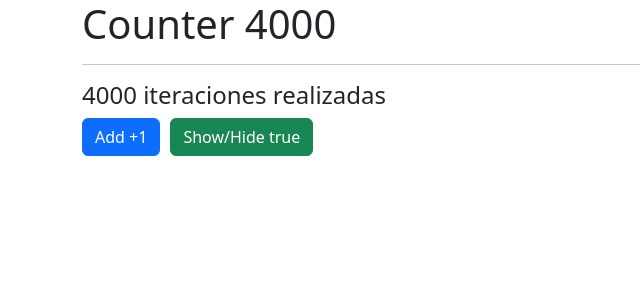
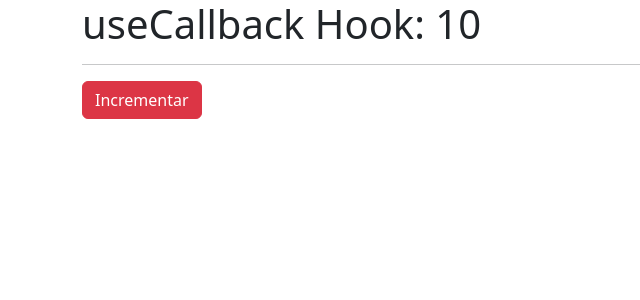
Before and after one commit to jonathanvargas2016/React-2022, a React (Vite) app in the folder 07-HooksApp/: page / in a window 1280 px wide. Shown: the top 300 px of the page, without its empty margins (0-640 px from the left). Built offline with nearby package versions, Linux system fonts and the light colour scheme.

Commit message:
Hook useCallback

```diff
--- /dev/null
+++ b/07-HooksApp/src/06-memos/CallbackHook.jsx
@@ -0,0 +1,31 @@
+import { useState,useCallback, useEffect } from 'react'
+import { ShowIncrement } from './ShowIncrement'
+
+export const CallbackHook = () => {
+    const [counter, setCounter] = useState(10)
+
+    const incrementFather = useCallback(
+        () => {
+            setCounter(value => (value + 1))
+        },
+        [],
+    )
+
+// se llama cada que cambia la funcion
+    useEffect(() => {
+      // incrementFather()
+    }, [incrementFather])
+
+    // const incrementFather = () => {
+    //     setCounter(counter + 1)
+    // }
+
+    return (
+        <>
+            <h1>useCallback Hook: {counter} </h1>
+            <hr />
+
+            <ShowIncrement increment={incrementFather} />
+        </>
+    )
+}
--- /dev/null
+++ b/07-HooksApp/src/06-memos/ShowIncrement.jsx
@@ -0,0 +1,12 @@
+import React from "react"
+
+export const ShowIncrement = React.memo(({ increment }) => {
+
+    console.log("me volvi a generar :(")
+
+    return (
+        <button className="btn btn-danger" onClick={() => increment()}>
+            Incrementar
+        </button>
+    )
+})
--- a/07-HooksApp/src/main.jsx
+++ b/07-HooksApp/src/main.jsx
@@ -1,11 +1,12 @@
 import React from 'react'
 import ReactDOM from 'react-dom/client'
+import { CallbackHook } from './06-memos/CallbackHook'
 // import { FormWithCustomHook } from './02-useEffect/FormWithCustomHook'
 // import { MultipleCustomHooks } from './03-examples/MultipleCustomHooks'
 // import { FocusScreen } from './04-useRef/FocusScreen'
 // import { Layout } from './05-useLayoutEffect/Layout'
 // import { Memorize } from './06-memos/Memorize'
-import { MemoHook } from './07-useMemo/memoHook'
+// import { MemoHook } from './07-useMemo/memoHook'
 // import { CounterApp } from './01-useState/CounterApp'
 //import { CounterWithCustomHook } from './01-useState/CounterWithCustomHook'
 // import { HooksApp } from './HooksApp'
@@ -14,6 +15,6 @@
 
 ReactDOM.createRoot(document.getElementById('root')).render(
   <div className='container'>
-    <MemoHook />
+    <CallbackHook />
   </div>
 )
```
Also changed, not shown: 1 other file (tests, documents, lock files or other folders).
